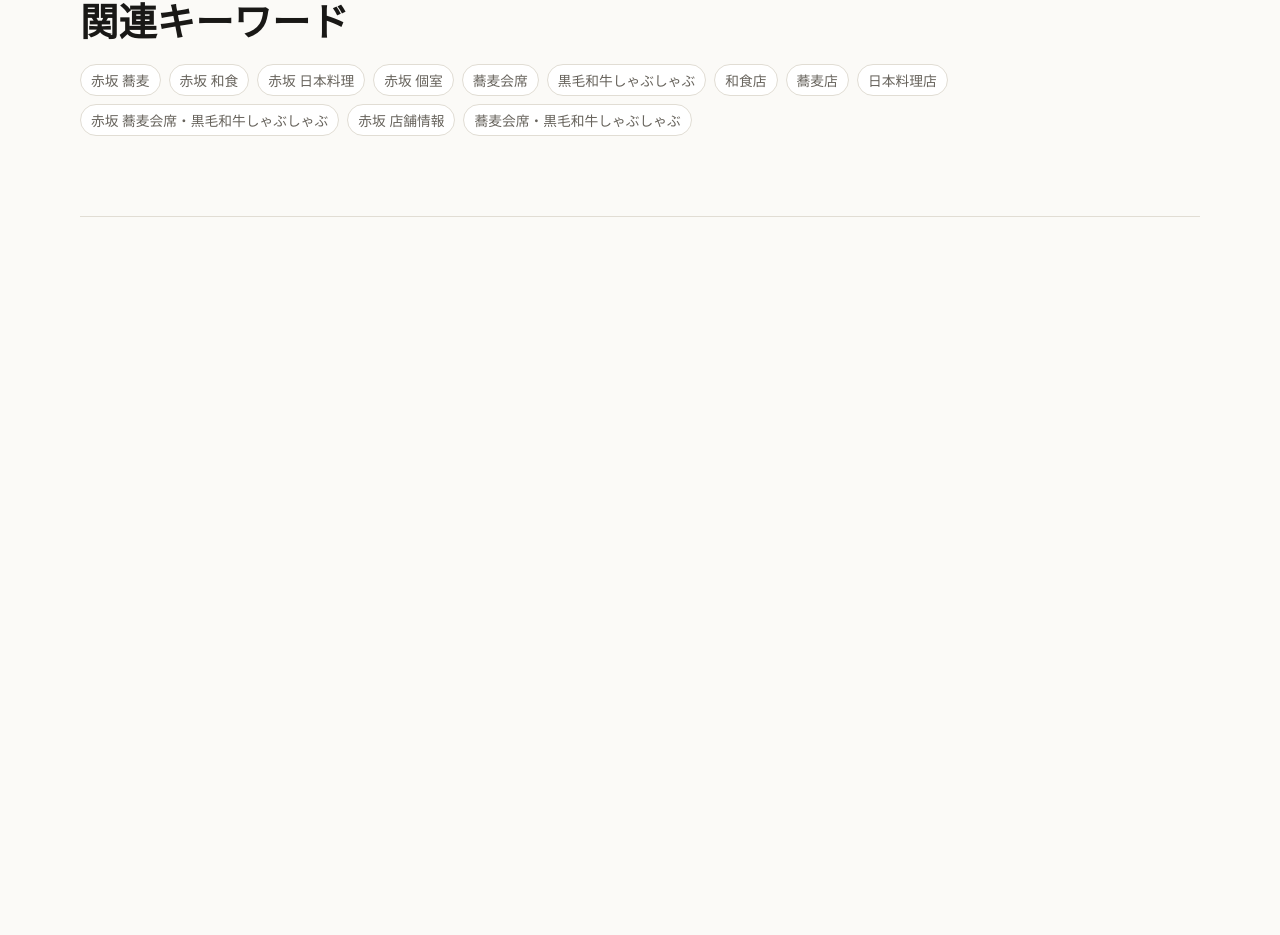
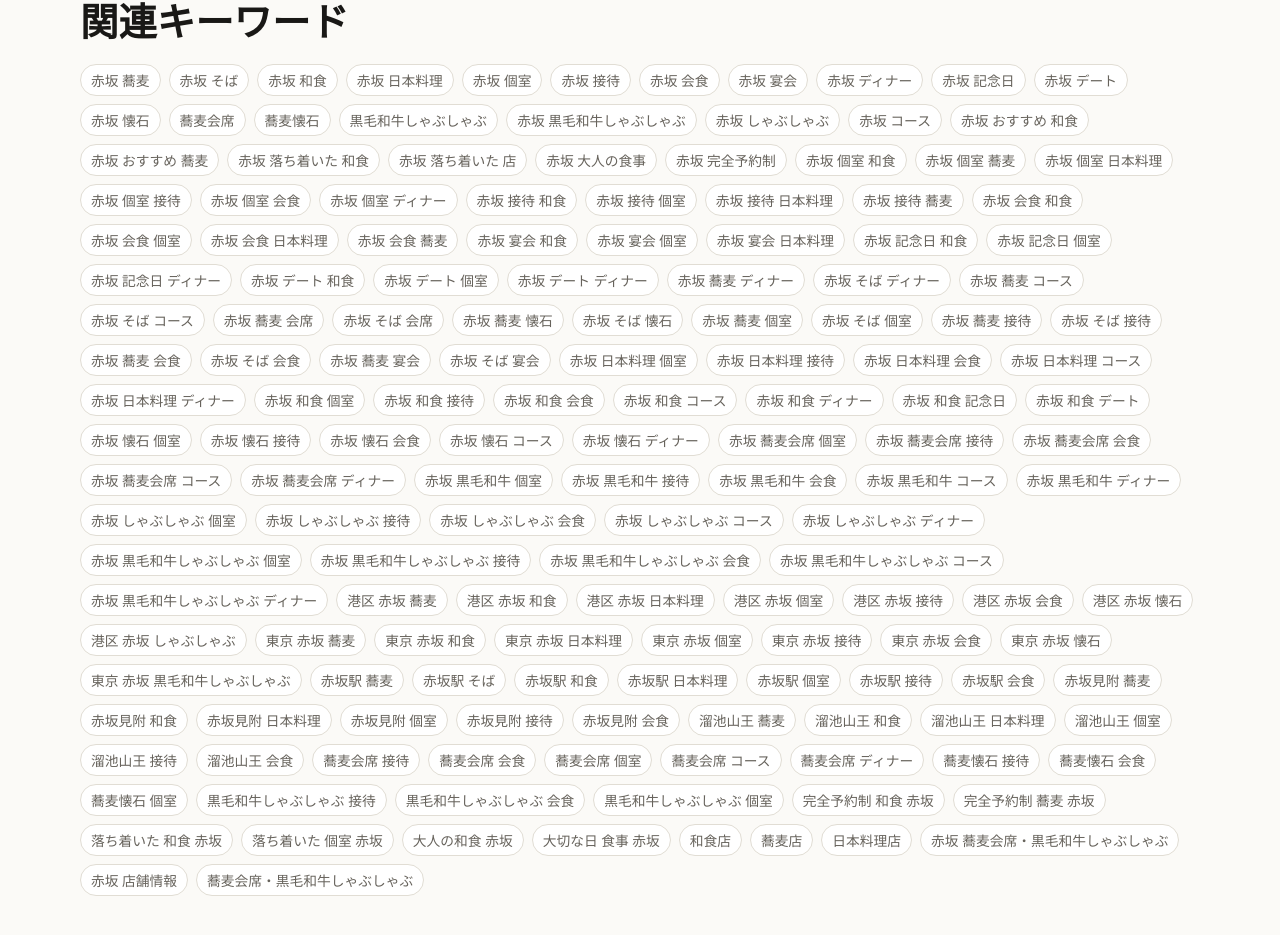
Before and after one commit to mauloajin/meo-store-page-generator, a Next.js app: page / in a window 1280 px wide. Shown: the part 4625-5560 px from the top of the page. Before the commit the page ends 4842 px from the top, so only its background shows below. Built offline with nearby package versions, Linux system fonts and the light colour scheme.

Commit message:
Expand Akasaka Kyosuke related keywords

```diff
--- a/data/store-supplements.ts
+++ b/data/store-supplements.ts
@@ -12,11 +12,157 @@ export const storeSupplements: SupplementalStoreData[] = [
     reservationUrl: "https://www.akasaka-kyosuke.com/",
     keywords: [
       "赤坂 蕎麦",
+      "赤坂 そば",
       "赤坂 和食",
       "赤坂 日本料理",
       "赤坂 個室",
+      "赤坂 接待",
+      "赤坂 会食",
+      "赤坂 宴会",
+      "赤坂 ディナー",
+      "赤坂 記念日",
+      "赤坂 デート",
+      "赤坂 懐石",
       "蕎麦会席",
-      "黒毛和牛しゃぶしゃぶ"
+      "蕎麦懐石",
+      "黒毛和牛しゃぶしゃぶ",
+      "赤坂 黒毛和牛しゃぶしゃぶ",
+      "赤坂 しゃぶしゃぶ",
+      "赤坂 コース",
+      "赤坂 おすすめ 和食",
+      "赤坂 おすすめ 蕎麦",
+      "赤坂 落ち着いた 和食",
+      "赤坂 落ち着いた 店",
+      "赤坂 大人の食事",
+      "赤坂 完全予約制",
+      "赤坂 個室 和食",
+      "赤坂 個室 蕎麦",
+      "赤坂 個室 日本料理",
+      "赤坂 個室 接待",
+      "赤坂 個室 会食",
+      "赤坂 個室 ディナー",
+      "赤坂 接待 和食",
+      "赤坂 接待 個室",
+      "赤坂 接待 日本料理",
+      "赤坂 接待 蕎麦",
+      "赤坂 会食 和食",
+      "赤坂 会食 個室",
+      "赤坂 会食 日本料理",
+      "赤坂 会食 蕎麦",
+      "赤坂 宴会 和食",
+      "赤坂 宴会 個室",
+      "赤坂 宴会 日本料理",
+      "赤坂 記念日 和食",
+      "赤坂 記念日 個室",
+      "赤坂 記念日 ディナー",
+      "赤坂 デート 和食",
+      "赤坂 デート 個室",
+      "赤坂 デート ディナー",
+      "赤坂 蕎麦 ディナー",
+      "赤坂 そば ディナー",
+      "赤坂 蕎麦 コース",
+      "赤坂 そば コース",
+      "赤坂 蕎麦 会席",
+      "赤坂 そば 会席",
+      "赤坂 蕎麦 懐石",
+      "赤坂 そば 懐石",
+      "赤坂 蕎麦 個室",
+      "赤坂 そば 個室",
+      "赤坂 蕎麦 接待",
+      "赤坂 そば 接待",
+      "赤坂 蕎麦 会食",
+      "赤坂 そば 会食",
+      "赤坂 蕎麦 宴会",
+      "赤坂 そば 宴会",
+      "赤坂 日本料理 個室",
+      "赤坂 日本料理 接待",
+      "赤坂 日本料理 会食",
+      "赤坂 日本料理 コース",
+      "赤坂 日本料理 ディナー",
+      "赤坂 和食 個室",
+      "赤坂 和食 接待",
+      "赤坂 和食 会食",
+      "赤坂 和食 コース",
+      "赤坂 和食 ディナー",
+      "赤坂 和食 記念日",
+      "赤坂 和食 デート",
+      "赤坂 懐石 個室",
+      "赤坂 懐石 接待",
+      "赤坂 懐石 会食",
+      "赤坂 懐石 コース",
+      "赤坂 懐石 ディナー",
+      "赤坂 蕎麦会席 個室",
+      "赤坂 蕎麦会席 接待",
+      "赤坂 蕎麦会席 会食",
+      "赤坂 蕎麦会席 コース",
+      "赤坂 蕎麦会席 ディナー",
+      "赤坂 黒毛和牛 個室",
+      "赤坂 黒毛和牛 接待",
+      "赤坂 黒毛和牛 会食",
+      "赤坂 黒毛和牛 コース",
+      "赤坂 黒毛和牛 ディナー",
+      "赤坂 しゃぶしゃぶ 個室",
+      "赤坂 しゃぶしゃぶ 接待",
+      "赤坂 しゃぶしゃぶ 会食",
+      "赤坂 しゃぶしゃぶ コース",
+      "赤坂 しゃぶしゃぶ ディナー",
+      "赤坂 黒毛和牛しゃぶしゃぶ 個室",
+      "赤坂 黒毛和牛しゃぶしゃぶ 接待",
+      "赤坂 黒毛和牛しゃぶしゃぶ 会食",
+      "赤坂 黒毛和牛しゃぶしゃぶ コース",
+      "赤坂 黒毛和牛しゃぶしゃぶ ディナー",
+      "港区 赤坂 蕎麦",
+      "港区 赤坂 和食",
+      "港区 赤坂 日本料理",
+      "港区 赤坂 個室",
+      "港区 赤坂 接待",
+      "港区 赤坂 会食",
+      "港区 赤坂 懐石",
+      "港区 赤坂 しゃぶしゃぶ",
+      "東京 赤坂 蕎麦",
+      "東京 赤坂 和食",
+      "東京 赤坂 日本料理",
+      "東京 赤坂 個室",
+      "東京 赤坂 接待",
+      "東京 赤坂 会食",
+      "東京 赤坂 懐石",
+      "東京 赤坂 黒毛和牛しゃぶしゃぶ",
+      "赤坂駅 蕎麦",
+      "赤坂駅 そば",
+      "赤坂駅 和食",
+      "赤坂駅 日本料理",
+      "赤坂駅 個室",
+      "赤坂駅 接待",
+      "赤坂駅 会食",
+      "赤坂見附 蕎麦",
+      "赤坂見附 和食",
+      "赤坂見附 日本料理",
+      "赤坂見附 個室",
+      "赤坂見附 接待",
+      "赤坂見附 会食",
+      "溜池山王 蕎麦",
+      "溜池山王 和食",
+      "溜池山王 日本料理",
+      "溜池山王 個室",
+      "溜池山王 接待",
+      "溜池山王 会食",
+      "蕎麦会席 接待",
+      "蕎麦会席 会食",
+      "蕎麦会席 個室",
+      "蕎麦会席 コース",
+      "蕎麦会席 ディナー",
+      "蕎麦懐石 接待",
+      "蕎麦懐石 会食",
+      "蕎麦懐石 個室",
+      "黒毛和牛しゃぶしゃぶ 接待",
+      "黒毛和牛しゃぶしゃぶ 会食",
+      "黒毛和牛しゃぶしゃぶ 個室",
+      "完全予約制 和食 赤坂",
+      "完全予約制 蕎麦 赤坂",
+      "落ち着いた 和食 赤坂",
+      "落ち着いた 個室 赤坂",
+      "大人の和食 赤坂",
+      "大切な日 食事 赤坂"
     ],
     englishGuide:
       "Akasaka Kyosuke is a refined Japanese restaurant in Akasaka with private rooms, ideal for business dinners, anniversaries, dates, and special occasions. Centered on fragrant soba, it offers seasonal soba kaiseki and Kuroge Wagyu shabu-shabu, prepared with carefully selected ingredients. Enjoy Japanese cuisine, wagyu, soba, and warm hospitality in a calm setting for dinner in Tokyo."
```
